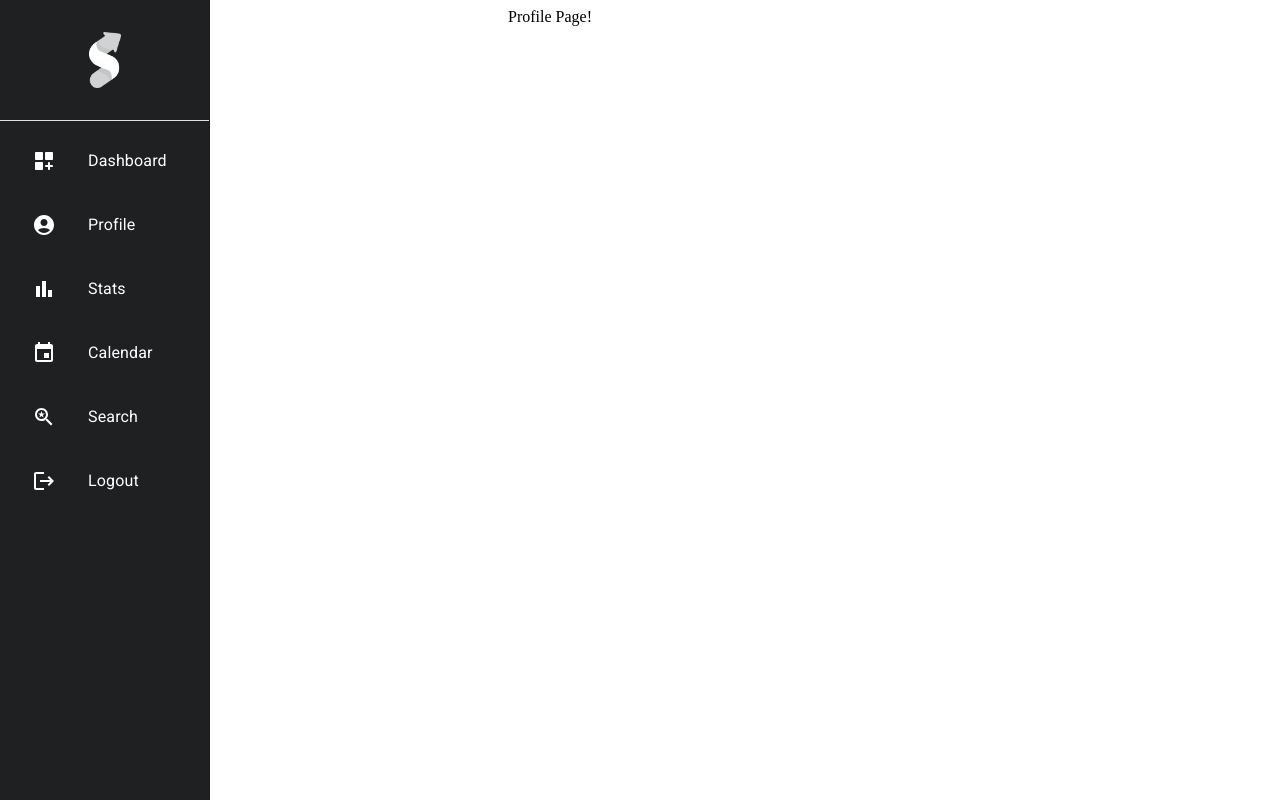
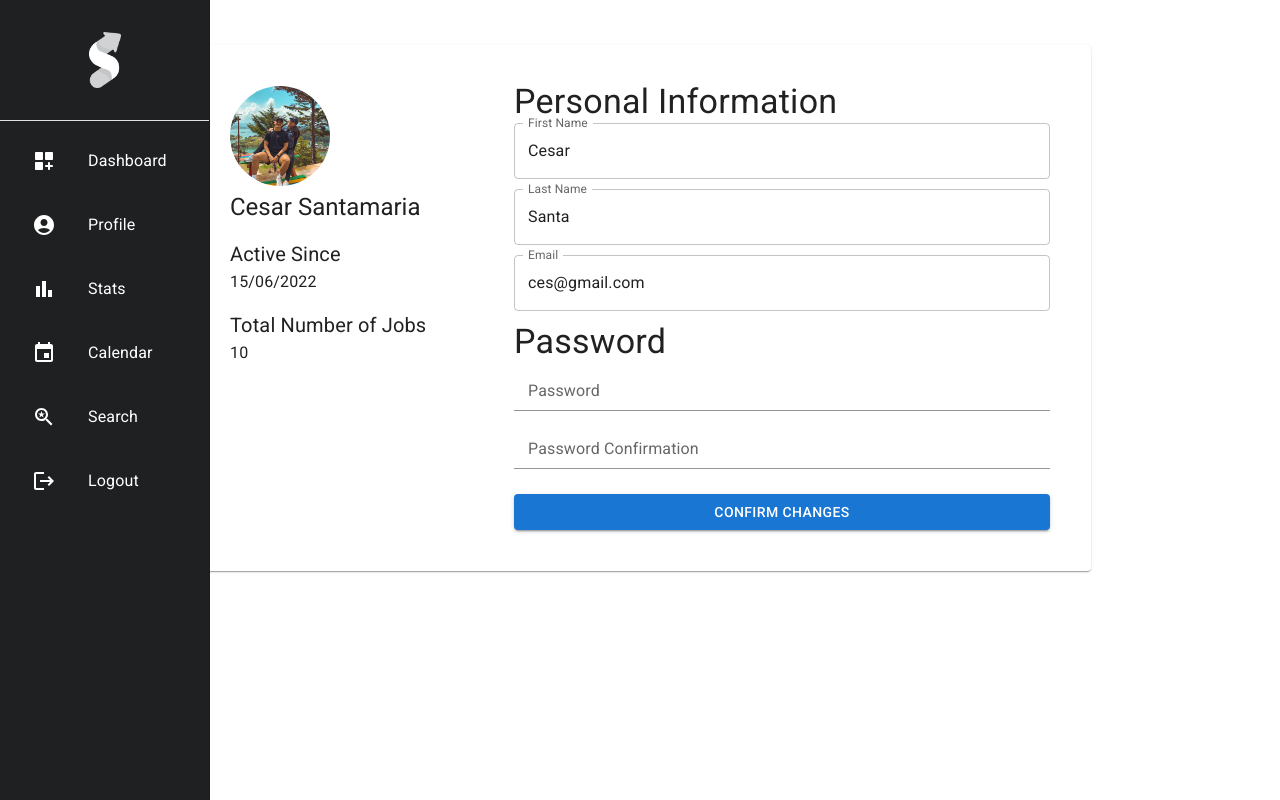
Before and after one commit to cesar-santamaria/sendero, a React (Create React App) app: page /profile in a window 1280 px wide. Built offline with nearby package versions, Linux system fonts and the light colour scheme.

Commit message:
Add basic profile component

```diff
--- a/src/components/navbar/Navbar.jsx
+++ b/src/components/navbar/Navbar.jsx
@@ -21,7 +21,7 @@ export default function Navbar() {
   <Drawer
     sx={{ width: drawerWidth, flexShrink: 0, '& .MuiDrawer-paper': { width: drawerWidth,boxSizing: 'border-box', color: "#fff", backgroundColor: "#1F2021"} }} variant="permanent" anchor="left">
     <div style={{ display:'flex', justifyContent: 'center', padding:'32px 0'}}>
-      <img src="img/sendero.png" alt='sendero logo' style={{ width: "32px", display: 'flex' }} />
+      <img src="img/sendero.png" alt='sendero logo' style={{ width: "32px",height: '100%', display: 'flex' }} />
     </div>
     <Divider style={{backgroundColor: "#fff"}}/>
     <List>
@@ -35,9 +35,6 @@ export default function Navbar() {
           </ListItemButton>
         </ListItem>
       ))}
-      {/* <div style={{display:'flex', justifyContent:'center', }}>
-        <LogoutIcon/>
-      </div> */}
     </List>
   </Drawer>
   )
--- a/src/pages/dashboard/Dashboard.jsx
+++ b/src/pages/dashboard/Dashboard.jsx
@@ -1,7 +1,5 @@
 import * as React from 'react';
-import Box from '@mui/material/Box';
-import Grid from '@mui/material/Grid';
-import Container from '@mui/material/Container';
+
 import DashboardColumn from './DashboardColumn';
 
 
@@ -10,12 +8,8 @@ import DashboardColumn from './DashboardColumn';
 export default function Dashboard() {
 
   return (
-    <Container id="dashboard-container" disableGutters style={{ margin: '0px' }} maxWidth={false}>
-      <Box style={{marginLeft: "220px"}} sx={{ flexGrow: 1 }}>
-        <Grid container spacing={2}>
-         <DashboardColumn/>
-        </Grid>
-      </Box>
-    </Container>
+    <>
+      <DashboardColumn/>
+    </>
   );
 }
--- a/src/pages/dashboard/DashboardColumn.jsx
+++ b/src/pages/dashboard/DashboardColumn.jsx
@@ -1,6 +1,5 @@
 import React from 'react'
-import Grid from '@mui/material/Grid';
-import { Paper } from '@mui/material';
+import { Container, Paper, Box, Grid } from '@mui/material';
 import { styled } from '@mui/material/styles';
 import { headings } from './headings';
 
@@ -15,15 +14,21 @@ const Item = styled(Paper)(({ theme }) => ({
 
 export default function DashboardColumn() {
   return (
-    <>
+    <Container id="dashboard-container" disableGutters style={{ margin: '0px' }} maxWidth={false}>
+      <Box style={{marginLeft: "210px"}} sx={{ flexGrow: 1 }}>
+        <Grid container spacing={2}>
           {headings.map((item) => (
             <Grid key={item.id} item xs={12} lg>
+              <Paper style={{minHeight: '98vh'}}>
                 <Item>
-          <img src={item.tab} alt="color icon used to style columns" style={{width:"12px"}}/>
+                  <img src={item.tab} alt="color icon used to style columns" style={{width:"12px", marginRight:'5px'}}/>
                   {item.title}
                 </Item>
+              </Paper>
           </Grid>
           ))}
-    </>
+        </Grid>
+      </Box>
+    </Container>
   )
 }
--- a/src/pages/profile/Profile.jsx
+++ b/src/pages/profile/Profile.jsx
@@ -1,7 +1,110 @@
 import React from 'react'
+import {
+  Box,
+  Typography,
+  Grid,
+  Container,
+  Paper,
+  Avatar,
+  FormControl,
+  TextField,
+  InputLabel,
+  Input,
+  Button,
+} from '@mui/material'
 
 export default function Profile() {
   return (
-    <div style={{marginLeft: "500px"}}>Profile Page!</div>
+    <Container
+      maxWidth="md"
+      style={{
+        minHeight: '75vh',
+        display: 'flex',
+        flexDirection: 'column',
+        justifyContent: 'center',
+        alignItems: 'center',
+      }}
+    >
+      <Paper style={{ width: '100%', padding: '25px' }}>
+        <Grid container>
+          <Grid item xs={12} md={4}>
+            <Box display="flex" flexDirection="column" p={2}>
+              <Avatar
+                src={`img/profile/c_profile.jpeg`}
+                alt="user initials"
+                sx={{ width: 100, height: 100 }}
+              />
+              <Typography
+                variant="h5"
+                style={{ marginTop: '5px', fontWeight: '400' }}
+              >
+                {' '}
+                Cesar Santamaria{' '}
+              </Typography>
+              <Typography
+                variant="h6"
+                style={{ marginTop: '15px', fontWeight: '400' }}
+              >
+                {' '}
+                Active Since{' '}
+              </Typography>
+              <Typography variant="body1"> 15/06/2022 </Typography>
+              <Typography
+                variant="h6"
+                style={{ marginTop: '15px', fontWeight: '400' }}
+              >
+                {' '}
+                Total Number of Jobs{' '}
+              </Typography>
+              <Typography variant="body1"> 10 </Typography>
+            </Box>
+          </Grid>
+          <Grid item xs={12} md={8}>
+            <Box display="flex" flexDirection="column" flexGrow={1} p={2}>
+              <Typography variant="h4" style={{ marginTop: '-5px' }}>
+                Personal Information
+              </Typography>
+              <FormControl>
+                <TextField
+                  label="First Name"
+                  value="Cesar"
+                  style={{ marginBottom: '10px' }}
+                />
+              </FormControl>
+              <FormControl>
+                <TextField
+                  label="Last Name"
+                  value="Santa"
+                  style={{ marginBottom: '10px' }}
+                />
+              </FormControl>
+              <FormControl>
+                <TextField
+                  label="Email"
+                  value="ces@gmail.com"
+                  style={{ marginBottom: '10px' }}
+                />
+              </FormControl>
+              <Typography variant="h4">Password</Typography>
+              <FormControl>
+                <InputLabel>Password</InputLabel>
+                <Input label="Password" />
+              </FormControl>
+              <FormControl style={{marginTop: '10px'}}>
+                <InputLabel>Password Confirmation</InputLabel>
+                <Input label="Password Confirmation" />
+              </FormControl>
+              <Button
+                variant="contained"
+                color="primary"
+                style={{ marginTop: '25px', color: 'white' }}
+              >
+                Confirm Changes
+              </Button>
+            </Box>
+          </Grid>
+        </Grid>
+      </Paper>
+    </Container>
   )
 }
```
Also changed, not shown: public/img/profile/c_profile.jpeg (added), 1 other file (tests, documents, lock files or other folders). Lines whose indentation alone changed are shown as unchanged.
